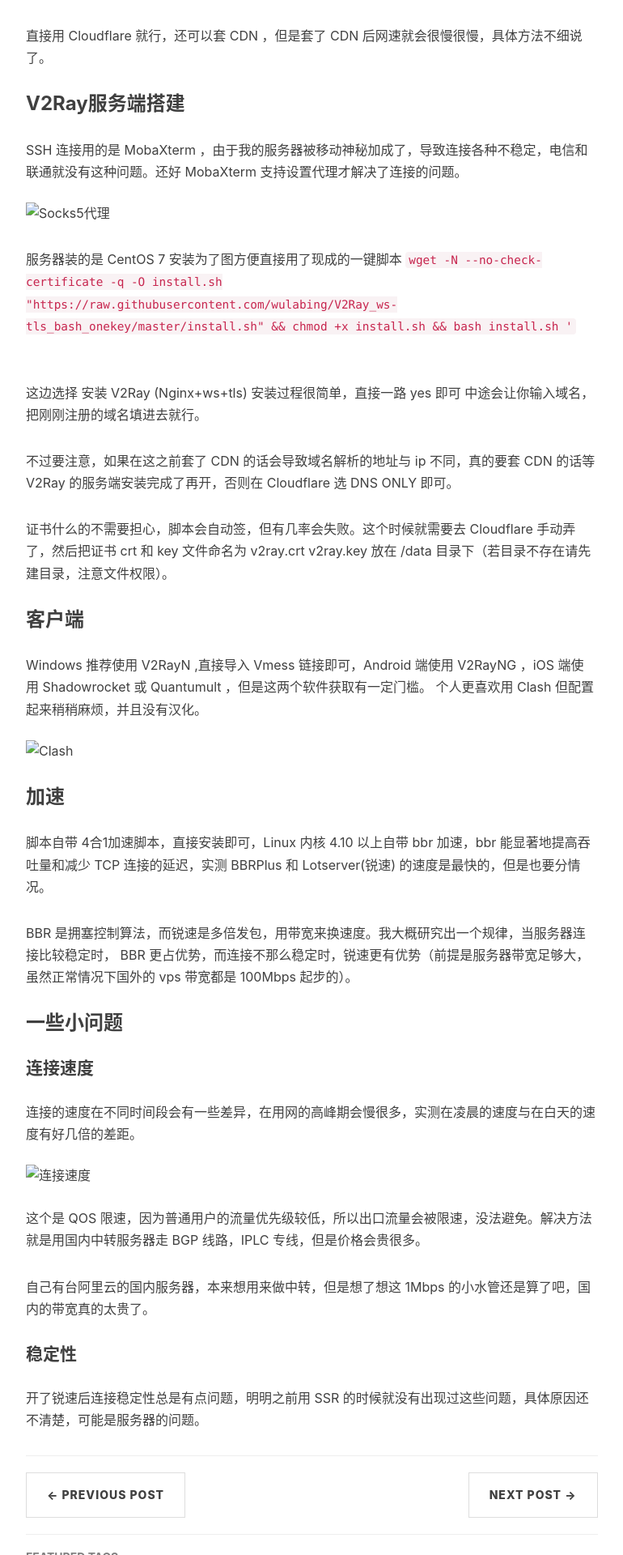
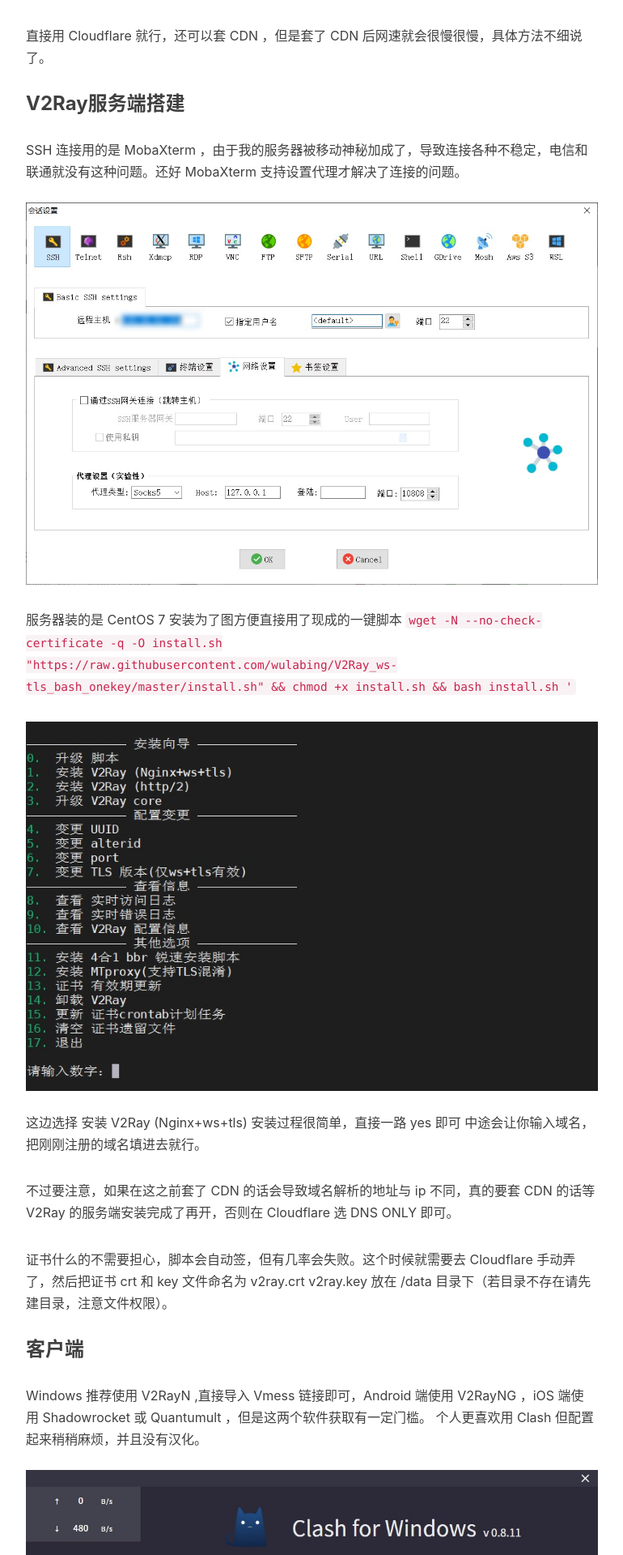
Before and after one commit to Hsnico/Hsnico.github.io, a Jekyll site: the page built from _posts/2020-02-07-Misc-V2Ray.markdown, in a window 1280 px wide. Shown: the part 1423-3343 px from the top of the page at 81% size, without its empty margins (233-1003 px from the left). Built offline with Jekyll 4.4.1, drawn with Linux system fonts in a browser that asks for light colours; nearby versions of some CDN libraries; our own code applies the rules of GitHub Pages for plain Markdown files; comment, search, counter and statistics services are not loaded.

Commit message:
update img

````diff
--- a/_posts/2020-01-27-Misc-Waifu2X.markdown
+++ b/_posts/2020-01-27-Misc-Waifu2X.markdown
@@ -49,11 +49,11 @@
 + 拆分256
 
 #### 原图
-![](../img/posts/20200127/DXqemzIW0AANHGK.jpg)
+![](/img/posts/20200127/DXqemzIW0AANHGK.jpg)
 
 #### 处理后局部放大
 
-![](../img/posts/20200127/140305.jpg)
+![](/img/posts/20200127/140305.jpg)
 
 Photoshop 自带的算法耗时最短，但是效果也最差
 
--- a/_posts/2020-02-07-Misc-V2Ray.markdown
+++ b/_posts/2020-02-07-Misc-V2Ray.markdown
@@ -34,13 +34,13 @@
 ### V2Ray服务端搭建
 
 SSH 连接用的是 MobaXterm ，由于我的服务器被移动神秘加成了，导致连接各种不稳定，电信和联通就没有这种问题。还好 MobaXterm 支持设置代理才解决了连接的问题。
-![Socks5代理](../img/posts/20200207/000537.jpg)
+![Socks5代理](/img/posts/20200207/000537.jpg)
 
 服务器装的是 CentOS 7
 安装为了图方便直接用了现成的一键脚本
 ```wget -N --no-check-certificate -q -O install.sh "https://raw.githubusercontent.com/wulabing/V2Ray_ws-tls_bash_onekey/master/install.sh" && chmod +x install.sh && bash install.sh '```
 
-![](../img/posts/20200207/003210.jpg)
+![](/img/posts/20200207/003210.jpg)
 这边选择 安装 V2Ray (Nginx+ws+tls)
 安装过程很简单，直接一路 yes 即可
 中途会让你输入域名，把刚刚注册的域名填进去就行。
@@ -52,7 +52,7 @@
 ### 客户端
 Windows 推荐使用 V2RayN ,直接导入 Vmess 链接即可，Android 端使用 V2RayNG ，iOS 端使 用 Shadowrocket 或 Quantumult ，但是这两个软件获取有一定门槛。
 个人更喜欢用 Clash 但配置起来稍稍麻烦，并且没有汉化。
-![Clash](../img/posts/20200207/015959.jpg)
+![Clash](/img/posts/20200207/015959.jpg)
 
 
 ### 加速
@@ -63,7 +63,7 @@
 ### 一些小问题
 #### 连接速度
 连接的速度在不同时间段会有一些差异，在用网的高峰期会慢很多，实测在凌晨的速度与在白天的速度有好几倍的差距。
-![连接速度](../img/posts/20200207/020416.jpg)
+![连接速度](/img/posts/20200207/020416.jpg)
 这个是 QOS 限速，因为普通用户的流量优先级较低，所以出口流量会被限速，没法避免。解决方法就是用国内中转服务器走 BGP 线路，IPLC 专线，但是价格会贵很多。
 
 自己有台阿里云的国内服务器，本来想用来做中转，但是想了想这 1Mbps 的小水管还是算了吧，国内的带宽真的太贵了。
--- a/_posts/2020-02-17-Misc-随便折腾.markdown
+++ b/_posts/2020-02-17-Misc-随便折腾.markdown
@@ -20,7 +20,7 @@
 ### 软件
 
 和我有同样想法的人果然是有的，而且还不少，找了一圈之后在 GitHub 上看到了一个叫 [Windows Auto Dark Mode][WADM] 的项目
-![Auto Dark Mode](../img/posts/20200217/023220.jpg)
+![Auto Dark Mode](/img/posts/20200217/023220.jpg)
 支持中文,支持自定义时间段切换主题和壁纸,并且不占用后台，因为是用 Windows 自带的任务计划实现的
 
 Windows 界面解决了,接下来要解决 Chrome 的问题了
@@ -35,7 +35,7 @@
 
 这般我使用的插件是 [Dark Reader][DR] ，这款插件的体验还是很棒的，绝大部分网页都能完美适配，并且支持自定义的规则。如果你懂一些 CSS 方面的知识就可以自定义网站的样式。
 
-![Dark Reader](../img/posts/20200217/025053.jpg)
+![Dark Reader](/img/posts/20200217/025053.jpg)
 
 这个插件有一个很好用选项叫 `使用系统的配色方案` ，配合 Windows Auto Dark Mode 可以很好地实现在 Windows 下到点自动切换深色模式
 
@@ -51,7 +51,7 @@
 + 开启 OverlayScrollbar
 + 开启深色模式插件
 
-![](../img/posts/20200217/030947.jpg)
+![](/img/posts/20200217/030947.jpg)
 
 `OverlayScrollbar` 作为实验功能已经在正式版中被删除了，但是依旧有办法强制开启。
 
````
